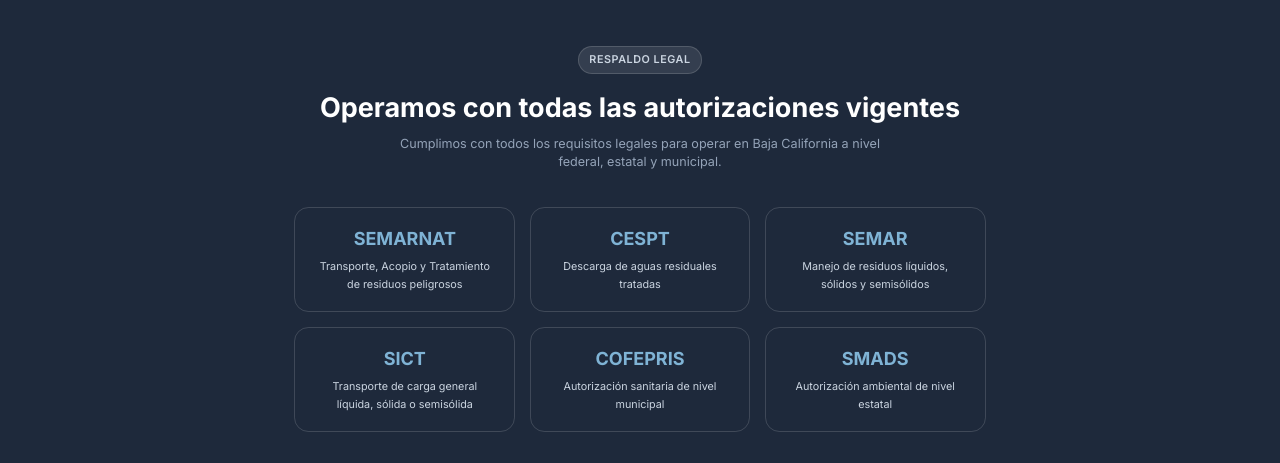
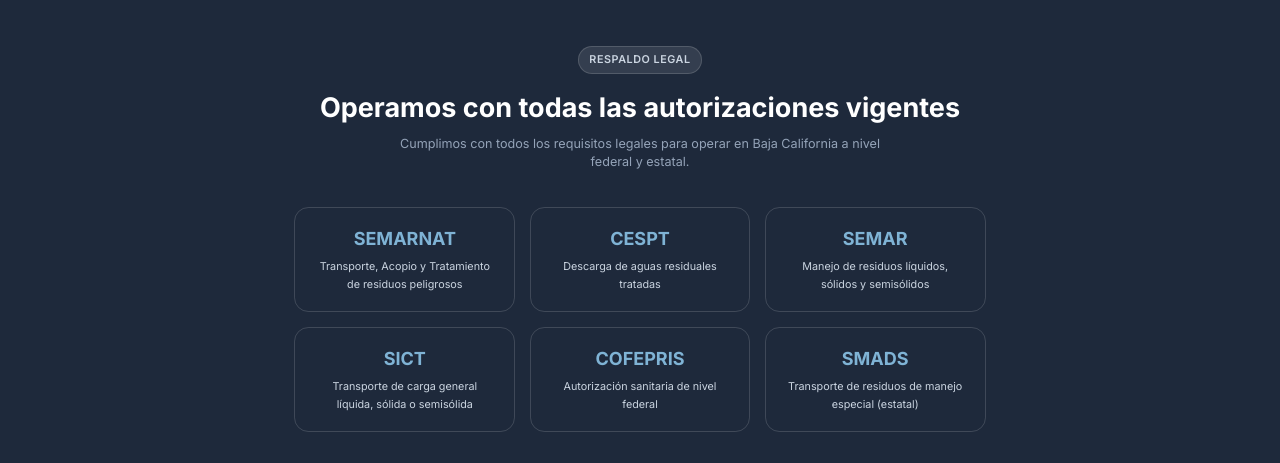
Before and after one commit to Edgarr69/BAJAWS, a Next.js app: page / in a window 1280 px wide. Shown: the part 7040-7503 px from the top of the page. Built offline with nearby package versions, Linux system fonts and the light colour scheme; no server answers.

Commit message:
fix: indicar COFEPRIS como autorizacion federal

```diff
--- a/src/app/(site)/page.tsx
+++ b/src/app/(site)/page.tsx
@@ -176,7 +176,7 @@ export default async function HomePage() {
               Operamos con todas las autorizaciones vigentes
             </h2>
             <p className="text-slate-400 mb-10 text-sm max-w-xl mx-auto">
-              Cumplimos con todos los requisitos legales para operar en Baja California a nivel federal, estatal y municipal.
+              Cumplimos con todos los requisitos legales para operar en Baja California a nivel federal y estatal.
             </p>
           </AnimateOnScroll>
 
--- a/src/content/site.ts
+++ b/src/content/site.ts
@@ -176,8 +176,8 @@ export const siteContent = {
         { dependencia:"CESPT",    descripcion:"Descarga de aguas residuales tratadas" },
         { dependencia:"SEMAR",    descripcion:"Manejo de residuos líquidos, sólidos y semisólidos" },
         { dependencia:"SICT",     descripcion:"Transporte de carga general líquida, sólida o semisólida" },
-        { dependencia:"COFEPRIS", descripcion:"Autorización sanitaria de nivel municipal" },
-        { dependencia:"SMADS",    descripcion:"Autorización ambiental de nivel estatal" },
+        { dependencia:"COFEPRIS", descripcion:"Autorización sanitaria de nivel federal" },
+        { dependencia:"SMADS",    descripcion:"Transporte de residuos de manejo especial (estatal)" },
       ],
     },
   },
```
